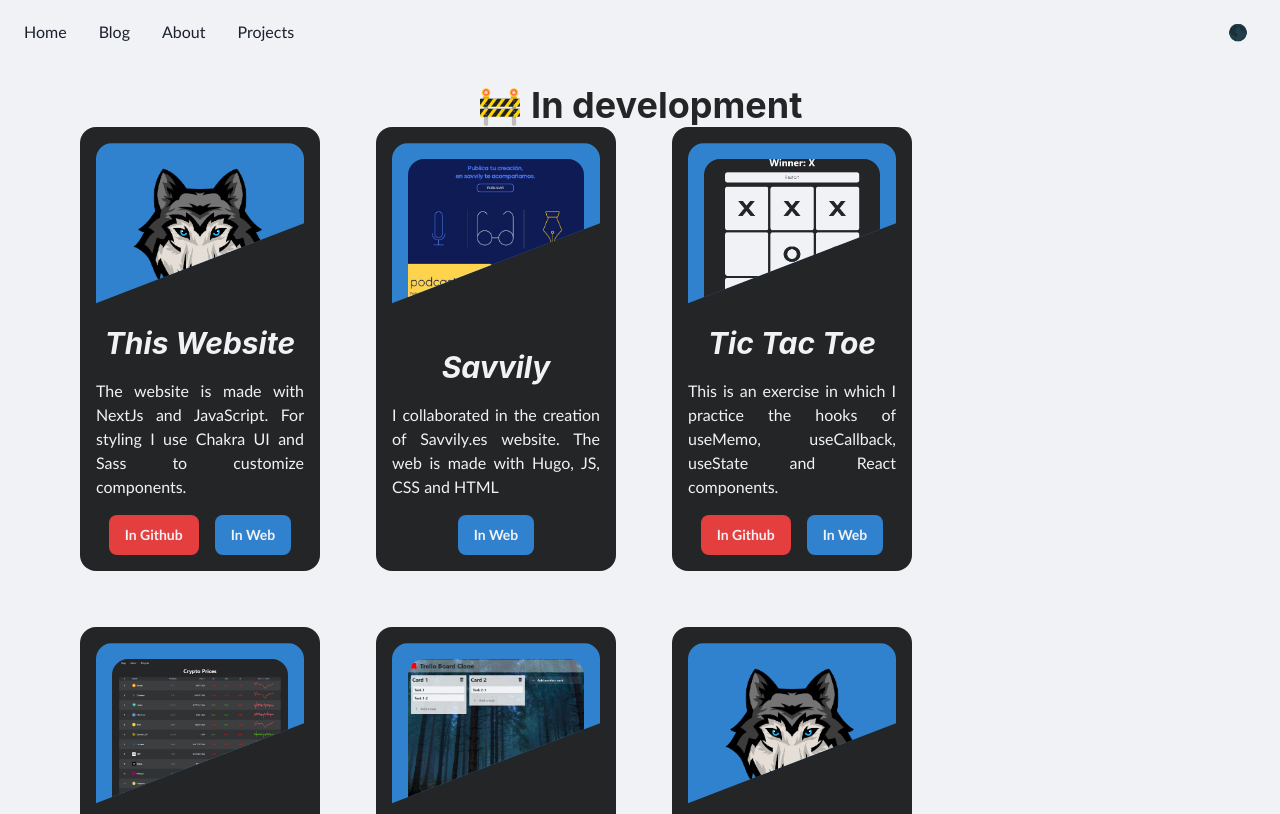
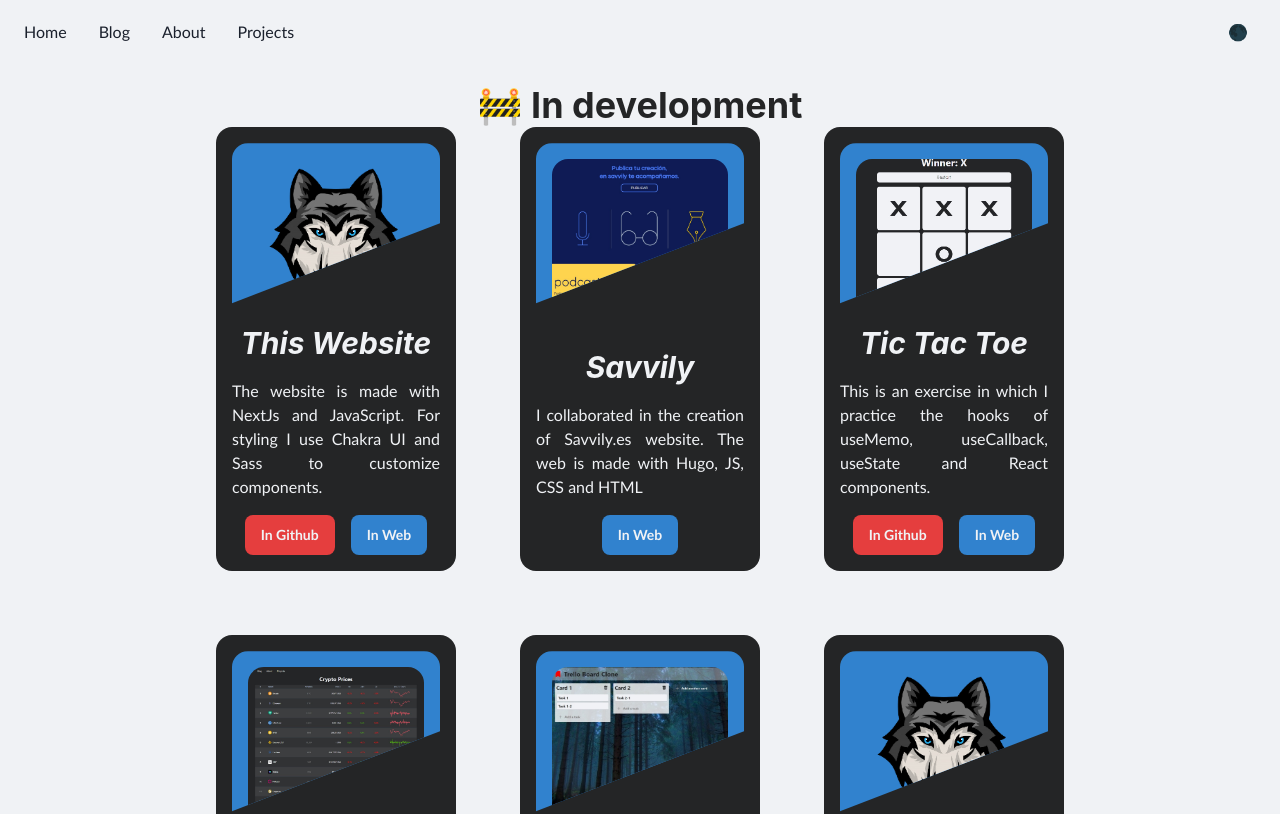
Before and after one commit to wolfero/old_web, a Next.js app: page /projects in a window 1280 px wide. Shown: the top 814 px of the page. Built offline with nearby package versions, Linux system fonts and the light colour scheme.

Commit message:
💄 update styles

```diff
--- a/src/views/Projects/Projects.module.scss
+++ b/src/views/Projects/Projects.module.scss
@@ -1,9 +1,9 @@
 .Projects {
     .Gallery {
         display: flex;
-        justify-content: start;
+        justify-content: center;
         flex-wrap: wrap;
-        gap: 3.5rem;
+        gap: 4rem;
 
         @media (max-width: 768px) {
             & {
```
